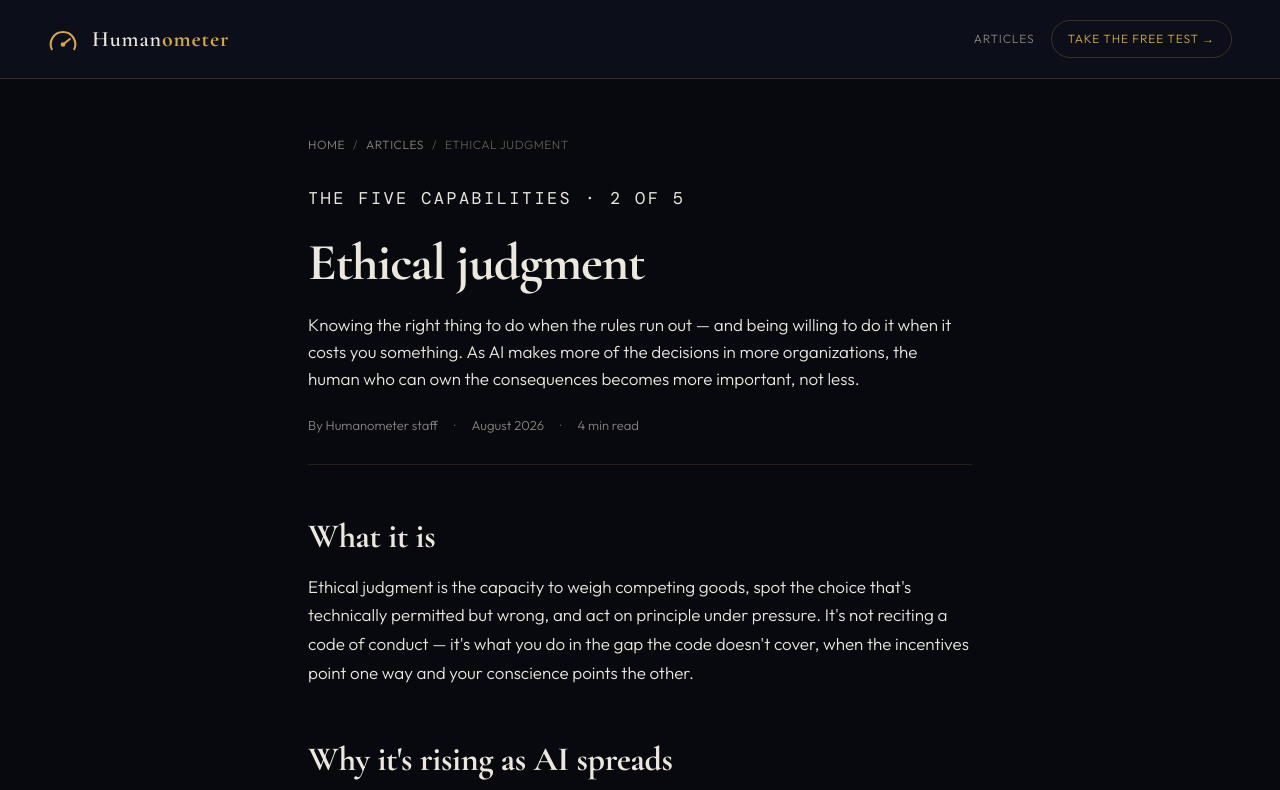
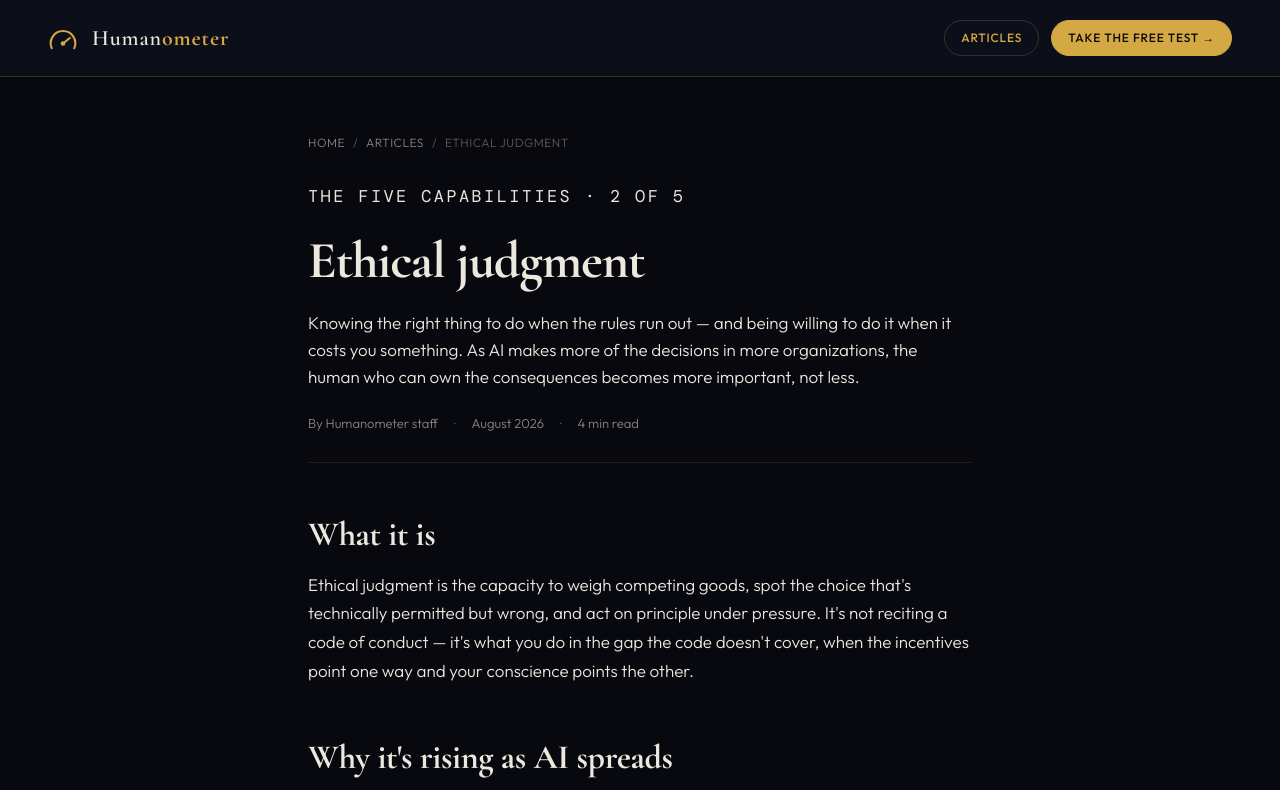
Before and after one commit to stevejeffery1703/humanometer, a website: page public/articles/ethical-judgment.html in a window 1280 px wide. Shown: the top 790 px of the page. Drawn offline with nearby package versions, Linux system fonts and the light colour scheme.

Commit message:
Header: two-pill hierarchy (outline Articles + filled CTA)
Restore a pill shape to the Articles link while keeping a clear primary action: Articles is a gold outline pill, Take the free test is a filled gold pill matching the hero button. Applied to homepage and article headers; both still collapse to icon-only logo under 480px with no overflow.

Co-Authored-By: Claude Opus 4.8 <noreply@anthropic.com>

```diff
--- a/public/articles/articles.css
+++ b/public/articles/articles.css
@@ -29,12 +29,12 @@ body{
 .topbar-logo svg{width:30px;height:30px;flex-shrink:0;}
 .wm{font-family:'Cormorant Garamond',serif;font-size:22px;font-weight:600;letter-spacing:.04em;line-height:1;}
 .wm b{color:var(--gold);}
-.topbar-cta{color:var(--muted);text-decoration:none;font-size:12px;letter-spacing:.07em;text-transform:uppercase;transition:color .2s;white-space:nowrap;}
-.topbar-cta:hover{color:var(--gold);}
-.topbar-cta.strong{color:var(--gold);border:1px solid var(--gbdr);padding:8px 16px;border-radius:999px;}
-.topbar-cta.strong:hover{background:rgba(212,168,67,.08);color:var(--gold-bright);}
-.topbar-nav{display:flex;align-items:center;gap:16px;}
-@media(max-width:600px){.topbar-nav{gap:11px;}.topbar-cta.strong{padding:6px 13px;}}
+.topbar-cta{color:var(--gold);text-decoration:none;font-size:12px;font-weight:500;letter-spacing:.07em;text-transform:uppercase;white-space:nowrap;border:1px solid var(--gbdr);border-radius:999px;padding:7px 16px;transition:background .2s,border-color .2s,color .2s;}
+.topbar-cta:hover{background:rgba(212,168,67,.1);border-color:var(--gold);color:var(--gold-bright);}
+.topbar-cta.strong{color:#0a0a0a;background:var(--gold);border-color:var(--gold);}
+.topbar-cta.strong:hover{background:var(--gold-bright);border-color:var(--gold-bright);color:#0a0a0a;}
+.topbar-nav{display:flex;align-items:center;gap:12px;}
+@media(max-width:600px){.topbar-nav{gap:10px;}.topbar-cta{padding:6px 13px;}}
 @media(max-width:480px){.topbar .wm{display:none;}}
 
 /* ── Layout ── */
--- a/public/styles.css
+++ b/public/styles.css
@@ -22,12 +22,12 @@ body::after{content:'';position:fixed;inset:0;pointer-events:none;z-index:9998;
 @media(max-width:600px){.wm{font-size:18px;}}
 .wm b{color:var(--gold);}
 .topbar-meta{font-size:12px;color:var(--muted);letter-spacing:.08em;text-transform:uppercase;}
-.topbar-nav{display:flex;align-items:center;gap:16px;}
-.topbar-link{font-size:12px;font-weight:400;color:var(--muted);letter-spacing:.08em;text-transform:uppercase;text-decoration:none;white-space:nowrap;transition:color .2s;}
-.topbar-link:hover{color:var(--gold);}
-.topbar-link.strong{color:var(--gold);font-weight:500;border:1px solid var(--gbdr);border-radius:999px;padding:7px 16px;transition:background .2s,border-color .2s,color .2s;}
-.topbar-link.strong:hover{background:rgba(212,168,67,.1);border-color:var(--gold);color:#f0c96a;}
-@media(max-width:600px){.topbar-nav{gap:12px;}.topbar-link.strong{padding:6px 13px;letter-spacing:.05em;}.topbar-meta{display:none;}}
+.topbar-nav{display:flex;align-items:center;gap:12px;}
+.topbar-link{font-size:12px;font-weight:500;color:var(--gold);letter-spacing:.08em;text-transform:uppercase;text-decoration:none;white-space:nowrap;border:1px solid var(--gbdr);border-radius:999px;padding:7px 16px;transition:background .2s,border-color .2s,color .2s;}
+.topbar-link:hover{background:rgba(212,168,67,.1);border-color:var(--gold);color:#f0c96a;}
+.topbar-link.strong{color:#0a0a0a;background:var(--gold);border-color:var(--gold);}
+.topbar-link.strong:hover{background:#f0c96a;border-color:#f0c96a;color:#0a0a0a;}
+@media(max-width:600px){.topbar-nav{gap:10px;}.topbar-link{padding:6px 13px;letter-spacing:.05em;}.topbar-meta{display:none;}}
 @media(max-width:480px){.topbar .wm{display:none;}}
 @media(max-width:600px){.topbar-meta{font-size:11px;}}
 .ghost-btn{background:none;border:none;color:var(--muted);font-family:'Outfit',sans-serif;font-size:11.5px;letter-spacing:.07em;text-transform:uppercase;cursor:pointer;transition:color .2s;padding:4px 0;}
```
